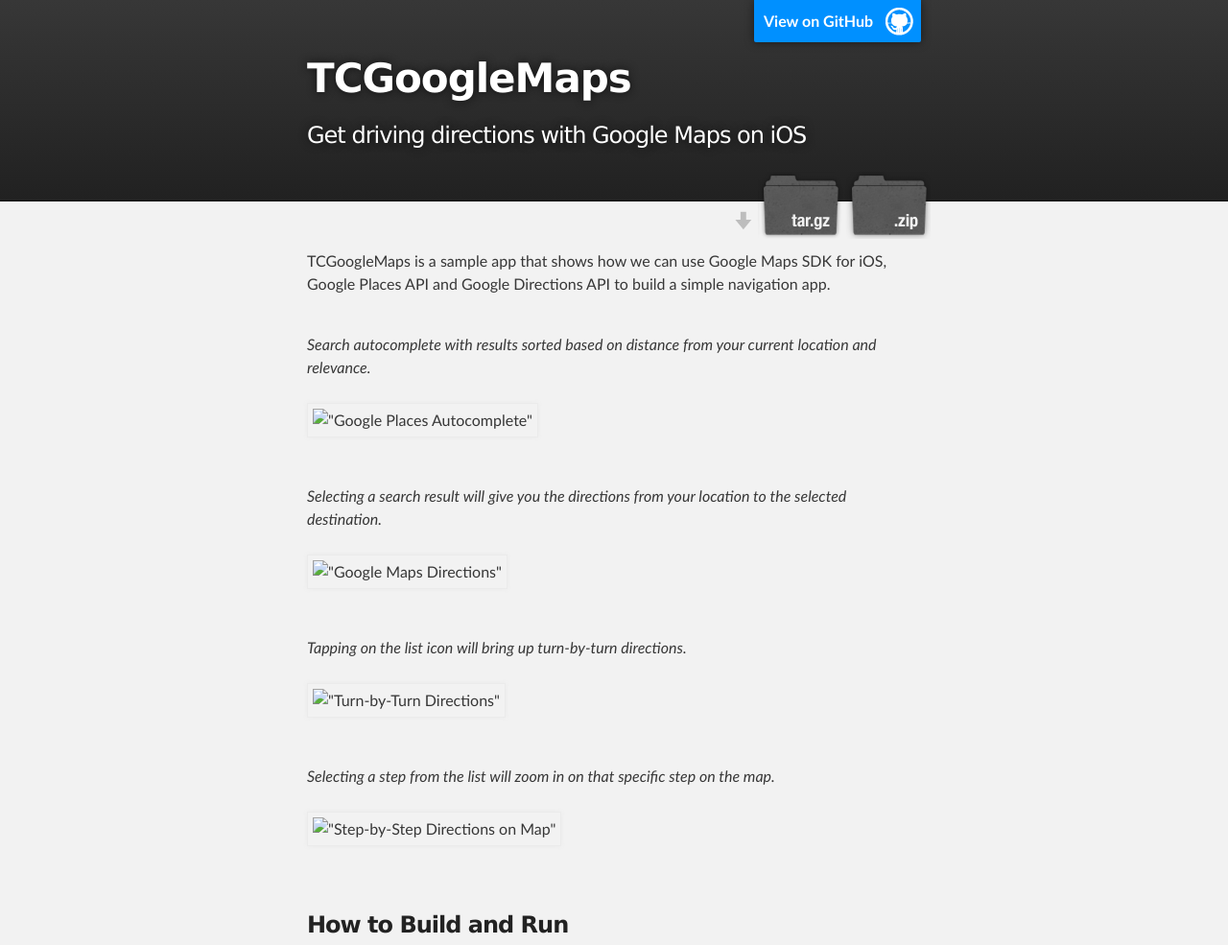
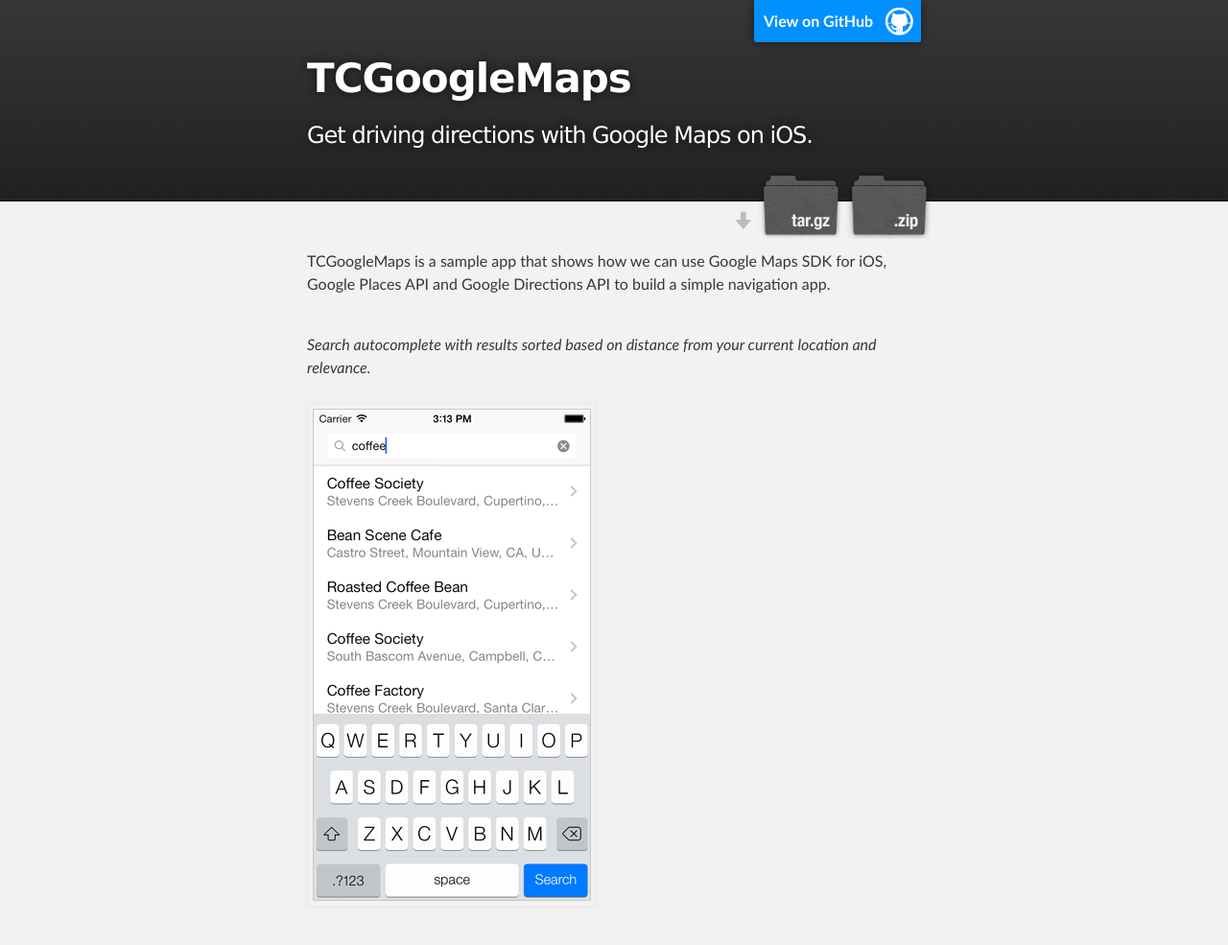
Before and after one commit to TCLee/TCGoogleMaps, a plain HTML site: page index.html in a window 1280 px wide. Shown: the top 985 px of the page at 96% size. Drawn offline with Linux system fonts and the light colour scheme.

Commit message:
Create gh-pages branch via GitHub

```diff
--- a/index.html
+++ b/index.html
@@ -4,7 +4,7 @@
   <head>
     <meta charset='utf-8' />
     <meta http-equiv="X-UA-Compatible" content="chrome=1" />
-    <meta name="description" content="TCGoogleMaps : Get driving directions with Google Maps on iOS" />
+    <meta name="description" content="TCGoogleMaps : Get driving directions with Google Maps on iOS." />
 
     <link rel="stylesheet" type="text/css" media="screen" href="stylesheets/stylesheet.css">
 
@@ -19,7 +19,7 @@
           <a id="forkme_banner" href="https://github.com/TCLee/TCGoogleMaps">View on GitHub</a>
 
           <h1 id="project_title">TCGoogleMaps</h1>
-          <h2 id="project_tagline">Get driving directions with Google Maps on iOS</h2>
+          <h2 id="project_tagline">Get driving directions with Google Maps on iOS.</h2>
 
             <section id="downloads">
               <a class="zip_download_link" href="https://github.com/TCLee/TCGoogleMaps/zipball/master">Download this project as a .zip file</a>
@@ -35,19 +35,19 @@
 
 <p><br><em>Search autocomplete with results sorted based on distance from your current location and relevance.</em></p>
 
-<p><img src="/images/Screenshot1.png" alt='"Google Places Autocomplete"' title="Google Places Autocomplete"></p>
+<p><img src="http://tclee.github.io/TCGoogleMaps/images/screenshot-1.png" alt='"Google Places Autocomplete"' title="Google Places Autocomplete"></p>
 
 <p><br><em>Selecting a search result will give you the directions from your location to the selected destination.</em>  </p>
 
-<p><img src="/images/Screenshot2.png" alt='"Google Maps Directions"' title="Google Maps Directions"></p>
+<p><img src="http://tclee.github.io/TCGoogleMaps/images/screenshot-1.png" alt='"Google Maps Directions"' title="Google Maps Directions"></p>
 
 <p><br><em>Tapping on the list icon will bring up turn-by-turn directions.</em></p>
 
-<p><img src="/images/Screenshot3.png" alt='"Turn-by-Turn Directions"' title="Turn-by-Turn Directions"></p>
+<p><img src="http://tclee.github.io/TCGoogleMaps/images/screenshot-1.png" alt='"Turn-by-Turn Directions"' title="Turn-by-Turn Directions"></p>
 
 <p><br><em>Selecting a step from the list will zoom in on that specific step on the map.</em></p>
 
-<p><img src="/images/Screenshot4.png" alt='"Step-by-Step Directions on Map"' title="Step-by-Step Directions on Map"></p>
+<p><img src="http://tclee.github.io/TCGoogleMaps/images/screenshot-1.png" alt='"Step-by-Step Directions on Map"' title="Step-by-Step Directions on Map"></p>
 
 <p><br></p>
 
```
Also changed, not shown: params.json (+1 -1 lines).
